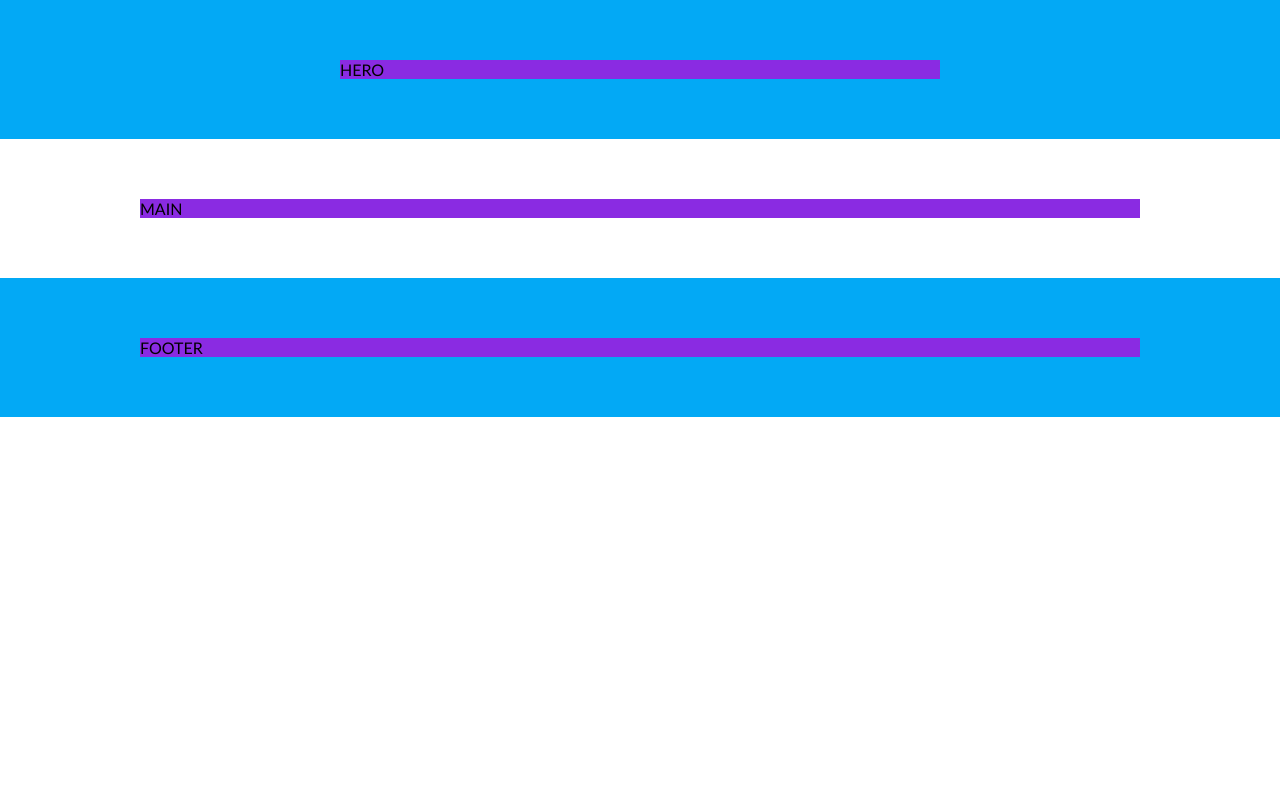
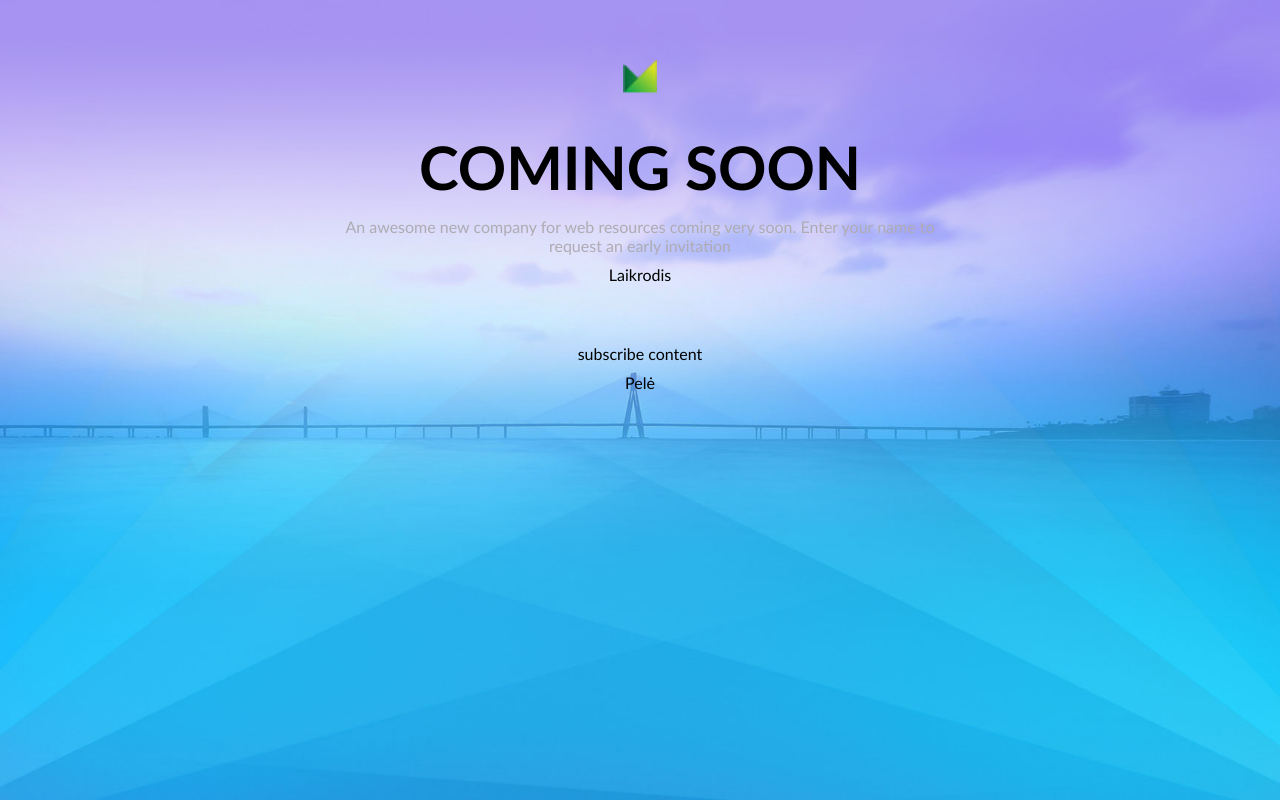
Before and after one commit to devyni/3-coming-soon, a plain HTML site: page index.html in a window 1280 px wide. Shown: the top 800 px of the page. Drawn offline with Linux system fonts and the light colour scheme.

Commit message:
Hero content

```diff
--- a/css/custom.css
+++ b/css/custom.css
@@ -1,3 +1,37 @@
 .bg-blue {
     background-color: #03A9F5 ;
 }
+.container:first-child {
+    padding-bottom: 20px;
+    background-image: url(../img/banner.jpg);
+    background-position: center bottom;
+    background-size: cover;
+    min-height: 100vh;
+    background-attachment: fixed;
+}
+.narrow-row {
+    text-align: center;
+}
+    .logo {
+    height: 34px;
+    margin-bottom: 40px;
+    object-fit: contain;
+    object-position: center;
+
+     }
+    h1 {
+    margin-bottom: 20px;
+    font-size: 60px;
+    line-height: 60px;
+    text-transform: uppercase;
+    }
+    .narrow-row > p {
+        margin-bottom: 10px;
+        color: #AEABB2;
+    }
+    .clock {
+        margin-bottom: 60px;
+    }
+    .narrow-row > .form {
+        margin-bottom: 10px;
+    }
--- a/css/layout.css
+++ b/css/layout.css
@@ -7,13 +7,13 @@
         display: inline-block;
         width: 1000px;
         margin: 0 calc( 50% - 500px );
-        background-color: blueviolet;
+
     }
     .container > .narrow-row {
         display: inline-block;
         width: 600px;
         margin: 0 calc( 50% - 300px );
-        background-color: blueviolet;
+
     }
 
 @media (max-width: 1100px ) {
--- a/index.html
+++ b/index.html
@@ -19,7 +19,19 @@
 <body>
     <div class="container bg-blue">
         <div class="narrow-row">
-            HERO
+            <img class="logo" src="./img/top-image.png" alt="Matrox logo">
+            <h1>Coming soon</h1>
+            <p>An awesome new company for web resources coming very soon.
+                Enter your name to request an early invitation </p>
+            <div class="clock">
+                Laikrodis
+            </div>
+            <form class="form">
+                subscribe content
+            </form>
+            <div class="mouse">
+                Pelė
+            </div>
         </div>
     </div>
     <div class="container">
```
Also changed, not shown: img/banner.jpg (added).
